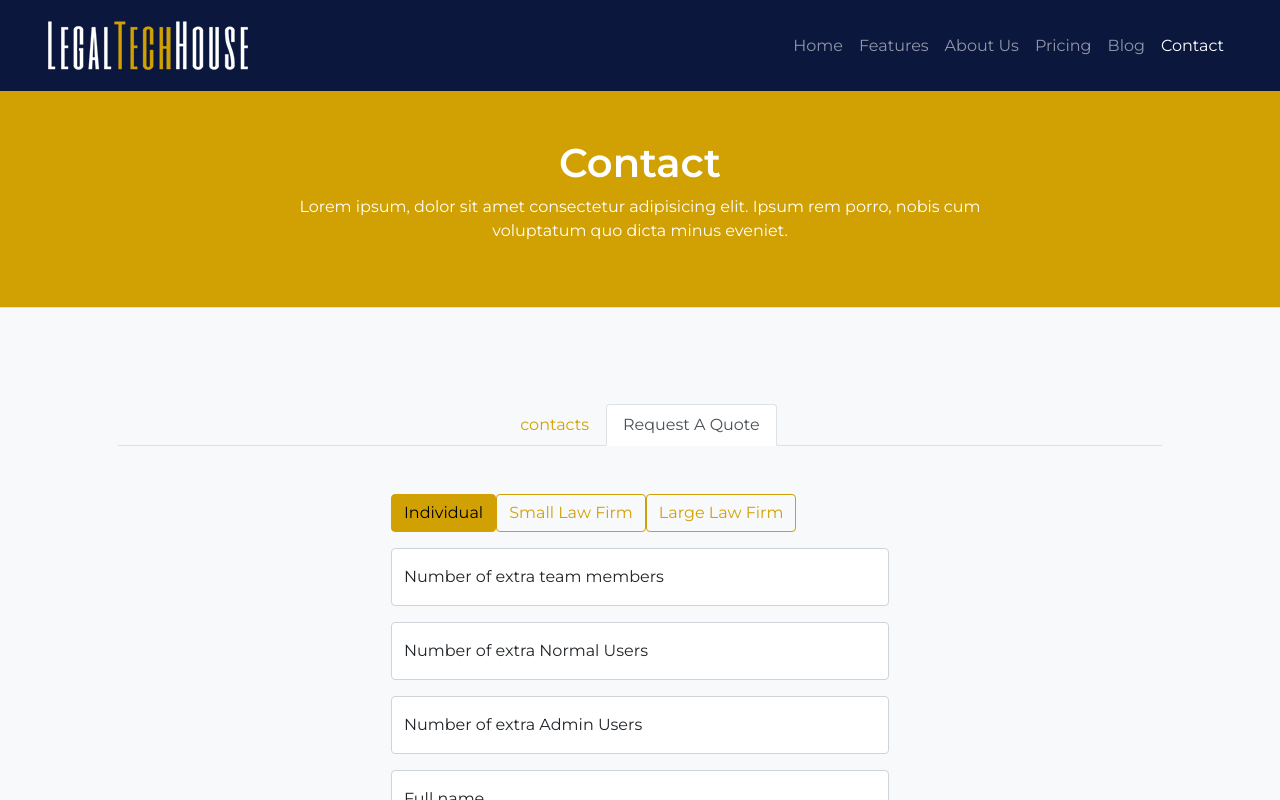
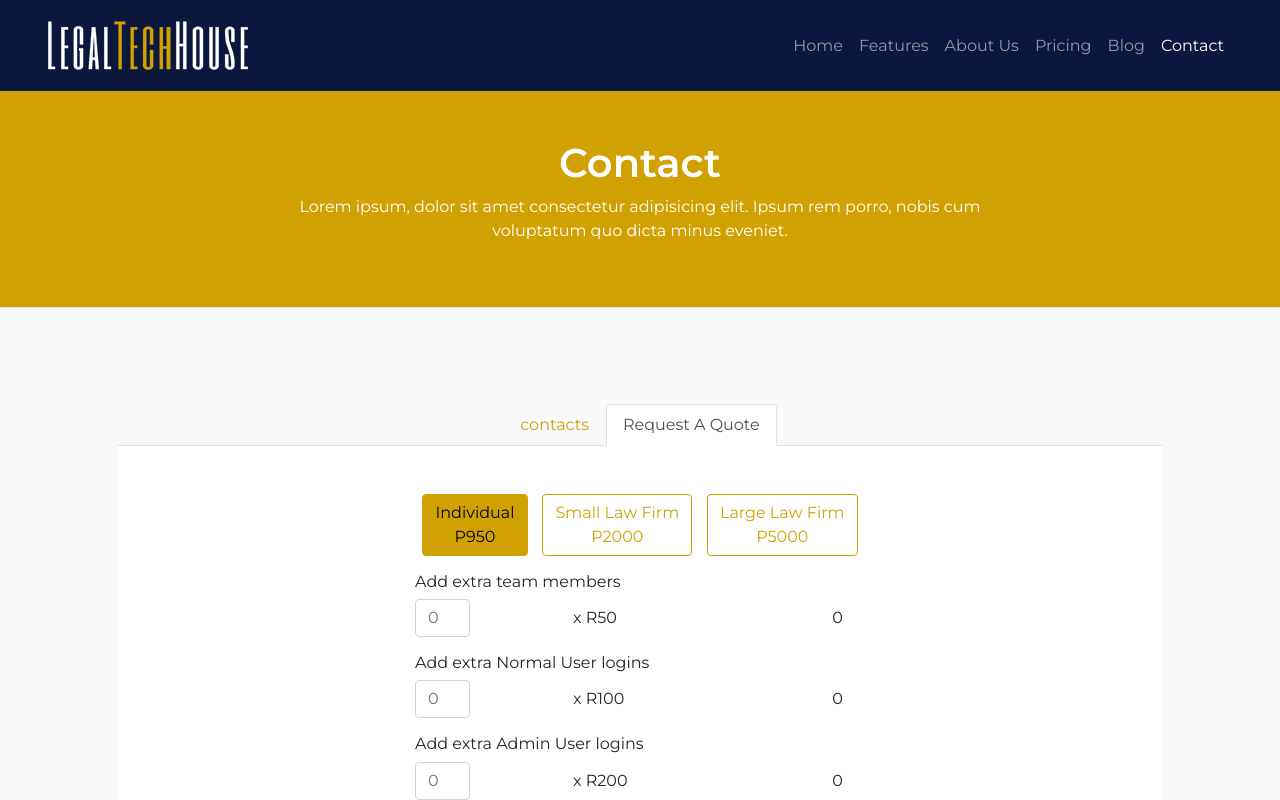
Before and after one commit to legaltechhouse/nextjs-website, a Next.js app: page /contact in a window 1280 px wide. Both pictures are taken after a click on the tab "Request A Quote". Shown: the top 800 px of the page. Built offline with nearby package versions, Linux system fonts and the light colour scheme.

Commit message:
Add quotation calculation form

```diff
--- a/components/contacts/quotation-form.js
+++ b/components/contacts/quotation-form.js
@@ -1,43 +1,112 @@
-import { useState } from "react";
+import { useState, useEffect } from "react";
 
 export default function QuotationForm() {
 
-    const [ checked, setChecked ] = useState(false);
-    const onValueChange = (e) => setChecked(e.currentTarget.checked);
+    const [checked, setChecked] = useState(950);
+    const [currentSum, setCurrentSum] = useState(950);
+    const [teamSum, setTeamSum] = useState(0);
+    const [usersSum, setUsersSum] = useState(0);
+    const [adminsSum, setAdminsSum] = useState(0);
+
+    const add = (value) => {
+        const sum = value + teamSum + usersSum + adminsSum;
+        setCurrentSum(sum);
+    }
+    const onValueChange = (e) => {
+        const value = +e.currentTarget.value;
+        setChecked(parseInt(value));
+    };
+
+    const totalUnitPrice = (e) => {
+        const unitId = e.currentTarget.attributes.id.value;
+        switch (unitId) {
+            case 'team':
+                let team = 50 * parseInt(e.currentTarget.value);
+                setTeamSum(team);
+                break;
+            case 'users':
+                const users = 100 * parseInt(e.currentTarget.value);
+                setUsersSum(users);
+                break;
+            case 'admins':
+                const admins = 200 * parseInt(e.currentTarget.value);
+                setAdminsSum(admins);
+                break;
+            default:
+                console.log(`Sorry, we are out of ${unitId}.`);
+        }
+    }
+
+
+    useEffect(() => {
+        add(checked);
+      },[checked, teamSum, usersSum, adminsSum])
 
     return <form id="contactForm" data-sb-form-api-token="API_TOKEN">
 
-        <div className="form-floatig mb-3">
-            <input type="radio" className="btn-check" name="pricing-plan" id="individual" autoComplete="off"  onChange={onValueChange} value="0" defaultChecked />
-            <label className="btn btn-outline-primary" htmlFor="individual">Individual</label>
+        <div className="form-floatig mb-3 d-flex justify-content-around">
+            <input type="radio" className="btn-check" name="pricing-plan" id="individual" autoComplete="off" onChange={onValueChange} value="950" defaultChecked />
+            <label className="btn btn-outline-primary" htmlFor="individual">Individual <br /> P950</label>
 
-            <input type="radio" className="btn-check" name="pricing-plan" id="small" autoComplete="off"  onChange={onValueChange} value="0" />
-            <label className="btn btn-outline-primary" htmlFor="small">Small Law Firm</label>
+            <input type="radio" className="btn-check" name="pricing-plan" id="small" autoComplete="off" onChange={onValueChange} value="2000" />
+            <label className="btn btn-outline-primary" htmlFor="small">Small Law Firm <br /> P2000</label>
 
-            <input type="radio" className="btn-check" name="pricing-plan" id="large" autoComplete="off"  onChange={onValueChange} value="0" />
-            <label className="btn btn-outline-primary" htmlFor="large">Large Law Firm</label>
+            <input type="radio" className="btn-check" name="pricing-plan" id="large" autoComplete="off" onChange={onValueChange} value="5000" />
+            <label className="btn btn-outline-primary" htmlFor="large">Large Law Firm <br /> P5000</label>
         </div>
+        <div className="row mb-3 justify-content-between align-items-center">
+
+            <h6>Add extra team members</h6>
             {/* additional team members input */}
-        <div className="form-floating mb-3">
-            <input className="form-control" id="team" type="number" placeholder="Extra team members..." />
-            <label htmlFor="team">Number of extra team members</label>
+            <div className="col-2">
+                <label htmlFor="team" className="d-none">Add extra team members</label>
+                <input className="form-control" id="team" type="number" placeholder="0" onChange={totalUnitPrice} min="0" max="100"/>
                 <div className="invalid-feedback" data-sb-feedback="team:required">A name is required.</div>
             </div>
+            <div className="col-4">x R50</div>
+            <div className="col-2">
+                <input type="text" readOnly className="form-control-plaintext text-center p-0" id="addTeam" value={teamSum} />
+            </div>
+        </div>
+        <div className="row mb-3 justify-content-between align-items-center">
+            <h6>Add extra Normal User logins</h6>
             {/* additional normal users input */}
-        <div className="form-floating mb-3">
-            <input className="form-control" id="users" type="number" placeholder="Enter your name..." data-sb-validations="required" />
-            <label htmlFor="users">Number of extra Normal Users</label>
+            <div className="col-2">
+                <label htmlFor="users" className="d-none">Add extra Normal User logins</label>
+                <input className="form-control" id="users" type="number" placeholder="0"  onChange={totalUnitPrice} min="0" max="100" />
                 <div className="invalid-feedback" data-sb-feedback="name:required">A name is required.</div>
             </div>
+            <div className="col-4">x R100</div>
+            <div className="col-2">
+                <input type="text" readOnly className="form-control-plaintext text-center p-0" id="addUsers" value={usersSum} />
+            </div>
+        </div>
+        <div className="row mb-5 justify-content-between align-items-center">
+            <h6>Add extra Admin User logins</h6>
             {/* additional admins input */}
-        <div className="form-floating mb-3">
-            <input className="form-control" id="admins" type="number" placeholder="Enter your name..." data-sb-validations="required" />
-            <label htmlFor="admins">Number of extra Admin Users</label>
+            <div className="col-2">
+                <label htmlFor="admins" className="d-none">Add extra Admin User logins</label>
+                <input className="form-control" id="admins" type="number" placeholder="0"  onChange={totalUnitPrice} min="0" max="100"/>
                 <div className="invalid-feedback" data-sb-feedback="name:required">A name is required.</div>
             </div>
+            <div className="col-4 text-mute">x R200</div>
+            <div className="col-2">
+                <input type="text" readOnly className="form-control-plaintext text-center p-0" id="addAdmins" value={adminsSum} />
+            </div>
+        </div>
+        <hr />
+        <div className="row mb-3 justify-content-between align-items-center">
+            <div className="col-6">
+                <label htmlFor="total" className="col-sm-2 col-form-label">Total</label>
+            </div>
+            <div className="col-2">
+                <input type="text" readOnly className="form-control-plaintext text-center" id="total" value={currentSum} />
+            </div>
+        </div>
+        <hr />
         {/* Name input */}
-        <div className="form-floating mb-3">
-            <input className="form-control" id="name" type="text" placeholder="Enter your name..." data-sb-validations="required" />
+        <div className="form-floating my-3">
+            <input className="form-control" id="name" type="text" placeholder="0" data-sb-validations="required" />
             <label htmlFor="name">Full name</label>
             <div className="invalid-feedback" data-sb-feedback="name:required">A name is required.</div>
         </div>
@@ -71,6 +140,6 @@ export default function QuotationForm() {
         {/* an error submitting the form */}
         <div className="d-none" id="submitErrorMessage"><div className="text-center text-danger mb-3">Error sending message!</div></div>
         {/* Submit Button */}
-        <div className="d-grid"><button className="btn btn-primary btn-lg disabled" id="submitButton" type="submit">Submit</button></div>
+        <div className="d-grid"><button className="btn btn-primary btn disabled" id="submitButton" type="submit">Submit</button></div>
     </form>
 }
--- a/pages/contact.js
+++ b/pages/contact.js
@@ -21,7 +21,7 @@ export default function Contact() {
 
             <section className="bg-light py-5">
                 <div className="container px-5 my-5">
-                    <ul className="nav nav-tabs justify-content-center mb-5" id="pills-tab" role="tablist">
+                    <ul className="nav nav-tabs justify-content-center" id="pills-tab" role="tablist">
                         <li className="nav-item" role="presentation">
                             <button className="nav-link active" id="pills-contacts-tab" data-bs-toggle="pill" data-bs-target="#pills-contacts" type="button" role="tab" aria-controls="pills-contacts" aria-selected="true">contacts</button>
                         </li>
@@ -29,7 +29,7 @@ export default function Contact() {
                             <button className="nav-link" id="pills-quotation-tab" data-bs-toggle="pill" data-bs-target="#pills-quotation" type="button" role="tab" aria-controls="pills-quotation" aria-selected="false">Request A Quote</button>
                         </li>
                     </ul>
-                    <div className="tab-content" id="pills-tabContent">
+                    <div className="tab-content p-5 bg-white" id="pills-tabContent">
 
                         <div className="tab-pane fade show active" id="pills-contacts" role="tabpanel" aria-labelledby="pills-contacts-tab">
                             <div className="row">
```
Lines whose indentation alone changed are shown as unchanged.
